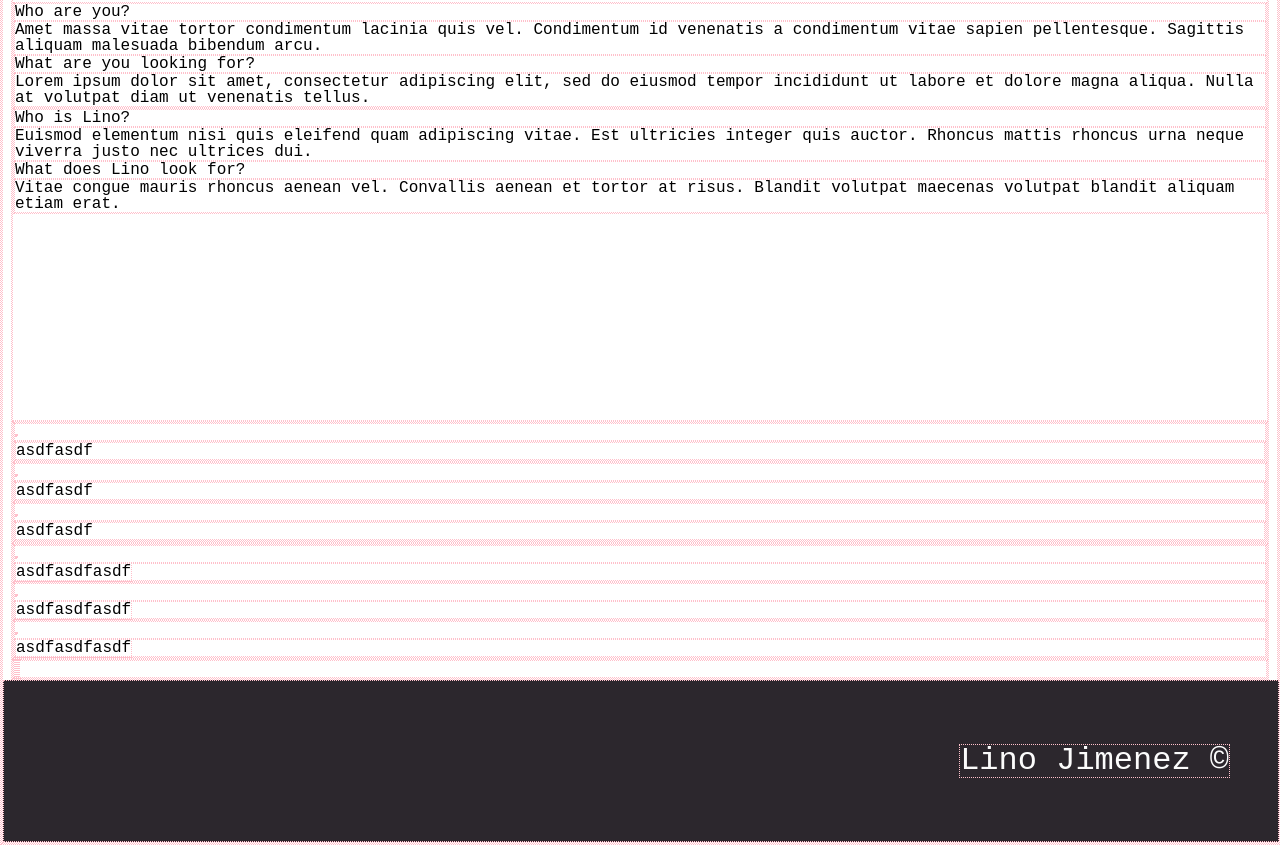
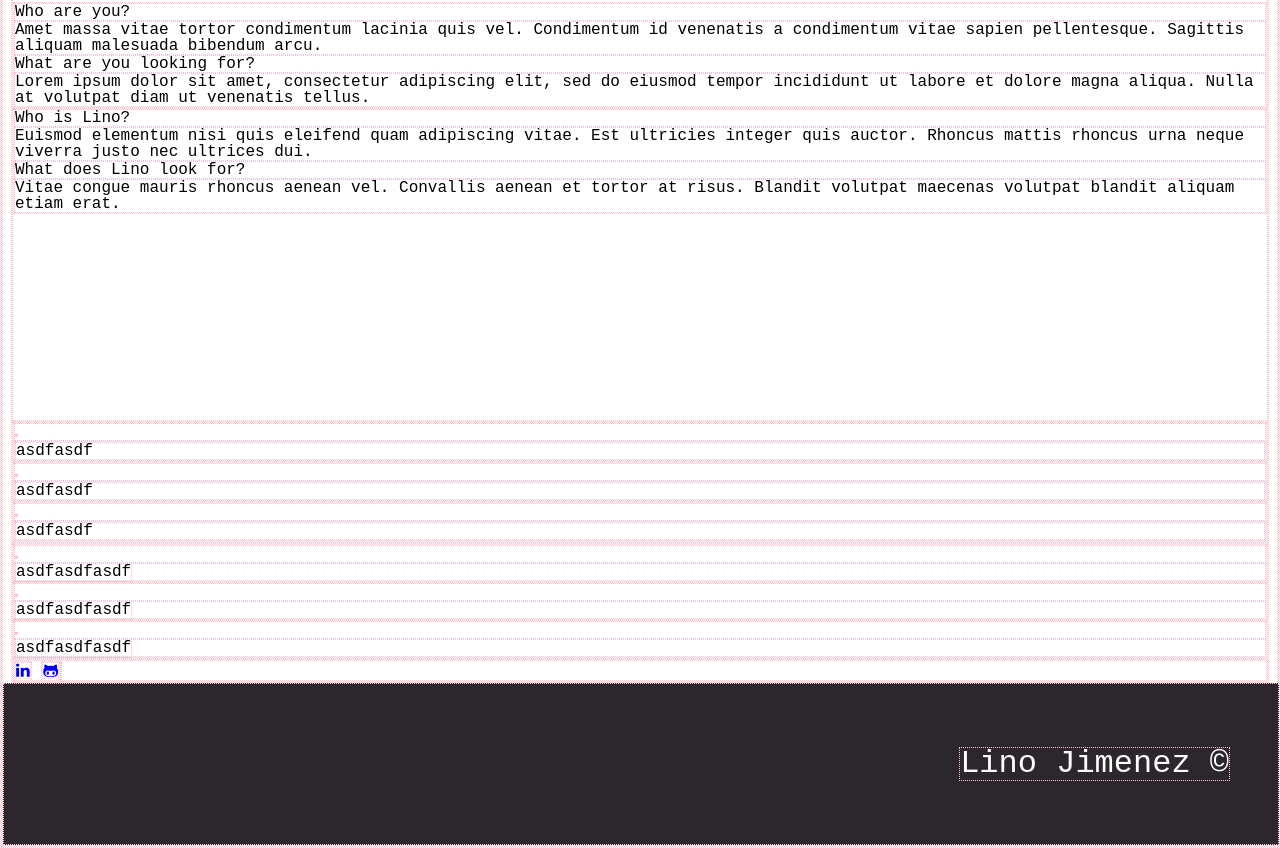
Before and after one commit to zenm/linojimenez, a plain HTML site: page index.html in a window 1280 px wide. Shown: the part 869-1717 px from the top of the page. Drawn offline with Linux system fonts and the light colour scheme; a web font is replaced by a local one.

Commit message:
Added social media icons

```diff
--- a/index.html
+++ b/index.html
@@ -4,6 +4,7 @@
   <meta charset="utf-8">
   <title>linojimenezjr</title>
   <meta name="viewport" content="width=device-width, initial-scale=1">
+  <link rel="stylesheet" href="https://maxcdn.bootstrapcdn.com/font-awesome/4.7.0/css/font-awesome.min.css">
   <link rel="stylesheet" href="./resources/styles/reset.css">
   <link rel="stylesheet" href="./resources/styles/master.css">
 </head>
@@ -93,8 +94,8 @@
       </div>
       <div class="contact area">
         <div class="social media">
-          <i class="linkedin"></i>
-          <i class="github"></i>
+          <a href="https://www.linkedin.com/in/lino-jimenez-jr-4989b23/" target="_blank"><i class="linkedin fa fa-linkedin" aria-hidden="true"></i></a>
+          <a href="https://github.com/zenm" target="_blank"><i class="github fa fa-github-alt" aria-hidden="true"></i></a>
           <i class="wordpress"></i>
         </div>
       </div>
```
